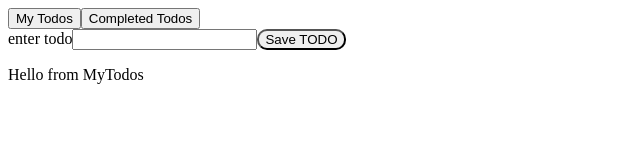
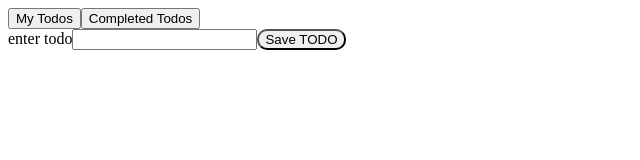
Before and after one commit to toveson/UofU-June23-React-Todos, a React (Vite) app: page / in a window 1280 px wide. Shown: the top 160 px of the page, without its empty margins (0-640 px from the left). Built offline with nearby package versions, Linux system fonts and the light colour scheme.

Commit message:
now displaying todos from local storage on the page

```diff
--- /dev/null
+++ b/src/components/DisplayTodos.jsx
@@ -0,0 +1,28 @@
+// TODO: somewhere to display todos
+// TODO: get todos from local storage
+// TODO:
+// TODO:
+
+import { useEffect, useState } from "react";
+
+export const DisplayTodos = () => {
+  const [existingTodos, setExistingTodos] = useState([]);
+
+  useEffect(() => {
+    setExistingTodos(JSON.parse(localStorage.getItem("TODOS")) || []);
+  }, []);
+
+  console.log(existingTodos);
+
+  return (
+    // code goes here
+    <ul>
+      {existingTodos.map((todo, key) => (
+        <li key={key} style={{margin: "5px"}}>
+          {todo}
+          <button style={{marginLeft: "10px"}} onClick={() => console.log(key)}>X</button>
+        </li>
+      ))}
+    </ul>
+  );
+};
--- a/src/components/MyTodos.jsx
+++ /dev/null
@@ -1,5 +0,0 @@
-function MyTodos() {
-return <p>Hello from MyTodos</p>
-}
-
-export default MyTodos
--- a/src/components/NewTodo.jsx
+++ b/src/components/NewTodo.jsx
@@ -22,8 +22,6 @@ function NewTodo() {
     localStorage.setItem("TODOS", JSON.stringify(todos));
   };
 
-  console.log(existingTodos);
-
   return (
     <form>
       <label type="text">enter todo</label>
--- a/src/views/Dashboard.jsx
+++ b/src/views/Dashboard.jsx
@@ -1,11 +1,13 @@
 import NewTodo from "../components/NewTodo";
-import MyTodos from "../components/MyTodos";
+import { DisplayTodos } from "../components/DisplayTodos";
+
 
 function Dashboard() {
+
   return (
     <>
       <NewTodo />
-      <MyTodos />
+      <DisplayTodos />
     </>
   );
 }
```
